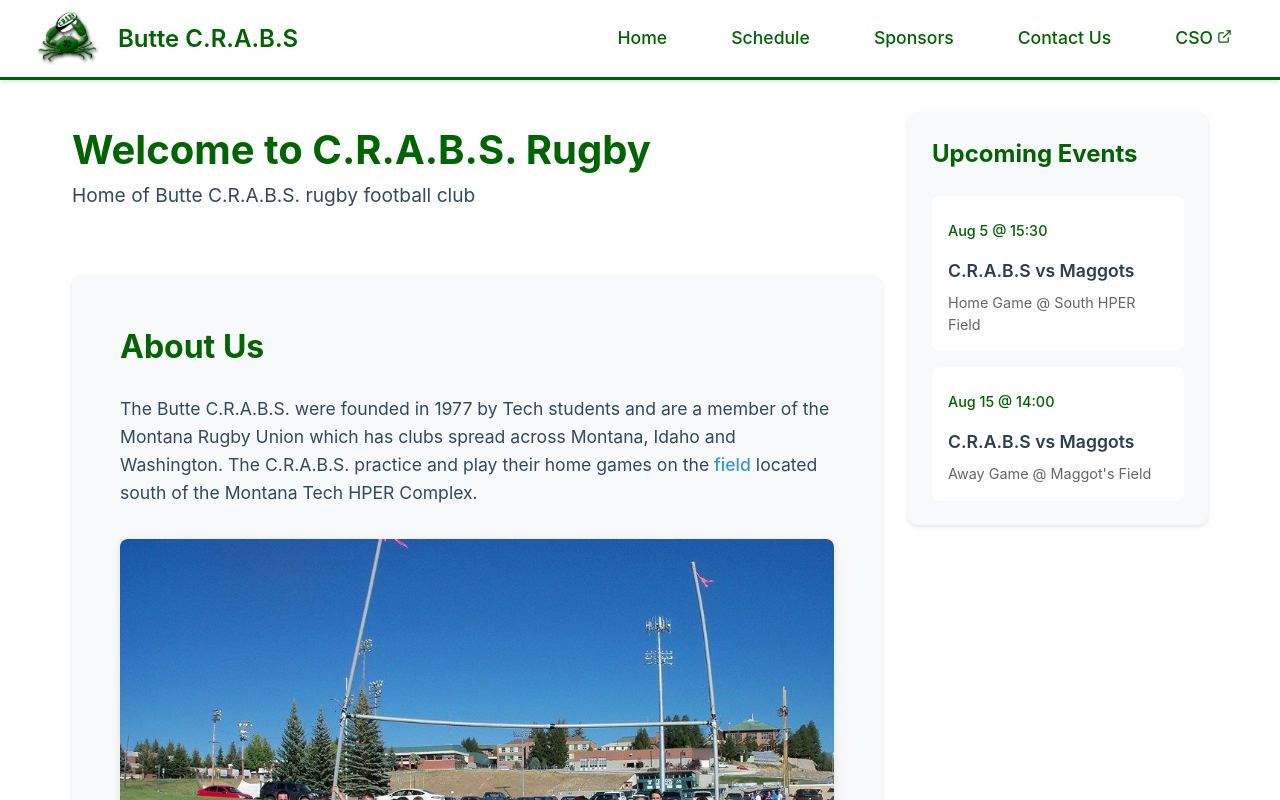
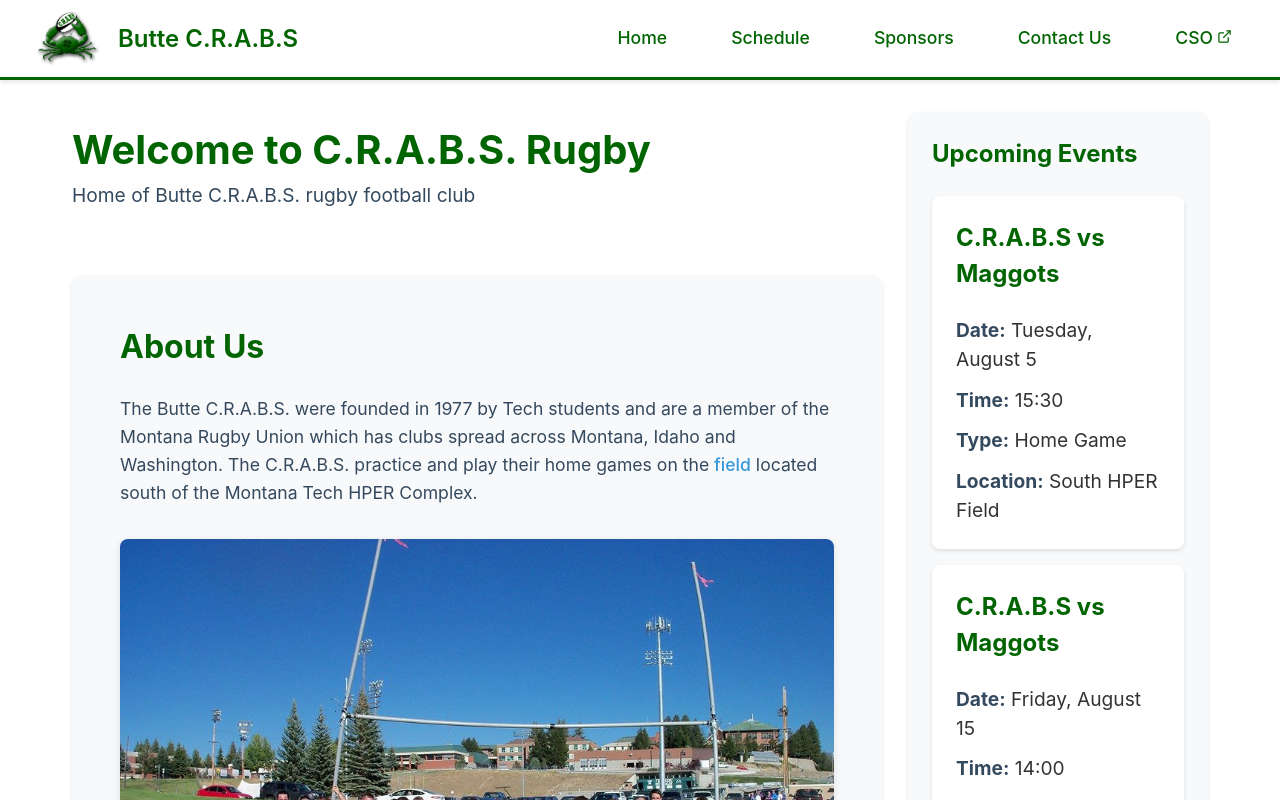
Before and after one commit to jordanyates91/crabs-website, a React (Vite) app: page / in a window 1280 px wide. Shown: the top 800 px of the page. Built offline with nearby package versions, Linux system fonts and the light colour scheme.

Commit message:
fixed formatting for upcoming events in Schedule page

```diff
--- a/src/components/UpcomingEvents/UpcomingEvents.css
+++ b/src/components/UpcomingEvents/UpcomingEvents.css
@@ -9,6 +9,8 @@
 .upcoming-events h2 {
   font-size: 1.5rem;
   margin-bottom: 1.5rem;
+  color: #006400;
+  font-weight: bold;
 }
 
 .events-list {
@@ -20,32 +22,43 @@
 .event-item {
   background-color: white;
   border-radius: 8px;
-  padding: 1rem;
-  display: flex;
-  flex-direction: column;
-  gap: 0.5rem;
-  transition: transform 0.2s ease;
+  padding: 1.5rem;
+  box-shadow: 0 2px 4px rgba(0, 0, 0, 0.1);
 }
 
-.event-item:hover {
-  transform: translateY(-2px);
+.event-details {
+  color: #34495e;
 }
 
-.event-datetime {
+.event-details .event-title {
   color: #006400;
-  font-size: 0.9rem;
-  font-weight: 500;
-}
-
-.event-title {
-  color: #2c3e50;
-  font-size: 1.1rem;
-  font-weight: 600;
+  font-size: 1.5rem;
+  font-weight: bold;
+  margin-bottom: 1.5rem;
 }
 
 .event-info {
-  color: #666;
-  font-size: 0.9rem;
+  color: #34495e;
+}
+
+.event-info p {
+  margin: 0.75rem 0;
+  line-height: 1.5;
+  font-size: 1.2rem;
+}
+
+.event-info p:first-child {
+  margin-top: 0;
+}
+
+.event-info p:last-child {
+  margin-bottom: 0;
+}
+
+.event-info strong {
+  color: #34495e;
+  font-weight: bold;
+  font-size: 1.2rem;
 }
 
 .no-events {
--- a/src/components/UpcomingEvents/UpcomingEvents.jsx
+++ b/src/components/UpcomingEvents/UpcomingEvents.jsx
@@ -22,15 +22,26 @@ const UpcomingEvents = () => {
         {upcomingEvents.length > 0 ? (
           upcomingEvents.map(event => (
             <div key={event.id} className="event-item">
-              <div className="event-datetime">
-                {new Date(event.date).toLocaleDateString('en-US', {
-                  month: 'short',
-                  day: 'numeric'
-                })} @ {event.time}
-              </div>
-              <div className="event-title">{event.title}</div>
-              <div className="event-info">
-                {event.type} @ {event.location}
+              <div className="event-details">
+                <h3 className="event-title">{event.title}</h3>
+                <div className="event-info">
+                  <p>
+                    <strong>Date:</strong> {new Date(event.date).toLocaleDateString('en-US', {
+                      weekday: 'long',
+                      month: 'long',
+                      day: 'numeric'
+                    })}
+                  </p>
+                  <p>
+                    <strong>Time:</strong> {event.time}
+                  </p>
+                  <p>
+                    <strong>Type:</strong> {event.type}
+                  </p>
+                  <p>
+                    <strong>Location:</strong> {event.location}
+                  </p>
+                </div>
               </div>
             </div>
           ))
--- a/src/pages/Schedule/Schedule.css
+++ b/src/pages/Schedule/Schedule.css
@@ -35,47 +35,10 @@
   margin: 0 auto;
 }
 
-.schedule-container {
-  margin-top: 2rem;
-}
-
-.schedule-item {
-  background-color: #f5f5f5;
-  border-left: 4px solid #006400;
-  padding: 1.5rem;
-  margin-bottom: 1rem;
-  border-radius: 4px;
-  display: grid;
-  grid-template-columns: 1fr 2fr 1fr;
-  gap: 1rem;
-  transition: transform 0.2s ease;
-}
-
-.schedule-item:hover {
-  transform: translateX(5px);
-  background-color: #f0f0f0;
-}
-
-.date {
-  font-weight: bold;
-  color: #006400;
-}
-
-.match {
-  font-size: 1.1rem;
-}
-
-.location {
-  color: #666;
-  text-align: right;
-}
-
 .events-container {
   display: flex;
   flex-direction: column;
   gap: 1.5rem;
-  max-width: 800px;
-  margin: 0 auto;
 }
 
 .event-card {
@@ -83,23 +46,20 @@
   border-radius: 8px;
   padding: 1.5rem;
   box-shadow: 0 2px 4px rgba(0, 0, 0, 0.1);
-  transition: transform 0.2s ease;
-}
-
-.event-card:hover {
-  transform: translateY(-2px);
 }
 
 .event-header {
   display: flex;
   justify-content: space-between;
   align-items: center;
-  margin-bottom: 1rem;
+  margin-bottom: 1.5rem;
 }
 
 .event-title {
   font-size: 1.5rem;
   margin: 0;
+  color: #006400;
+  font-weight: bold;
 }
 
 .event-type {
@@ -110,23 +70,24 @@
   font-size: 0.9rem;
 }
 
-.event-type:contains("Away Game") {
-  background-color: #006400;
-}
-
-.event-type:contains("Training") {
-  background-color: #006400;
-}
-
 .event-details {
   color: #34495e;
 }
 
-.event-datetime, .event-location {
-  margin: 0.5rem 0;
+.event-details p {
+  margin: 0.75rem 0;
+  line-height: 1.5;
+  font-size: 1.2rem;
 }
 
-.event-description {
-  margin-top: 1rem;
-  line-height: 1.5;
+.event-details p:first-child {
+  margin-top: 0;
 }
+
+.event-details p:last-child {
+  margin-bottom: 0;
+}
+
+.event-details strong {
+  font-weight: bold;
+}
--- a/src/pages/Schedule/Schedule.jsx
+++ b/src/pages/Schedule/Schedule.jsx
@@ -27,7 +27,7 @@ const Schedule = () => {
                     Map
                   </a>)
                 </p>
-                <p className="practice-note">
+                <p>
                 ✅ No experience needed—we’ll teach you everything!<br/>
                 ✅ Open to everyone age 18+—all fitness levels welcome!<br/>
                 ✅ Fun, friendly, and a great workout—meet new people and learn a new sport!<br/>
@@ -47,15 +47,16 @@ const Schedule = () => {
                   <span className="event-type">{event.type}</span>
                 </div>
                 <div className="event-details">
-                  <p className="event-datetime">
+                  <p>
                     <strong>Date:</strong> {new Date(event.date).toLocaleDateString()}
-                    <br />
+                  </p>
+                  <p>
                     <strong>Time:</strong> {event.time}
                   </p>
-                  <p className="event-location">
+                  <p>
                     <strong>Location:</strong> {event.location}
                   </p>
-                  <p className="event-description">{event.description}</p>
+                  <p>{event.description}</p>
                 </div>
               </div>
             ))}
```
